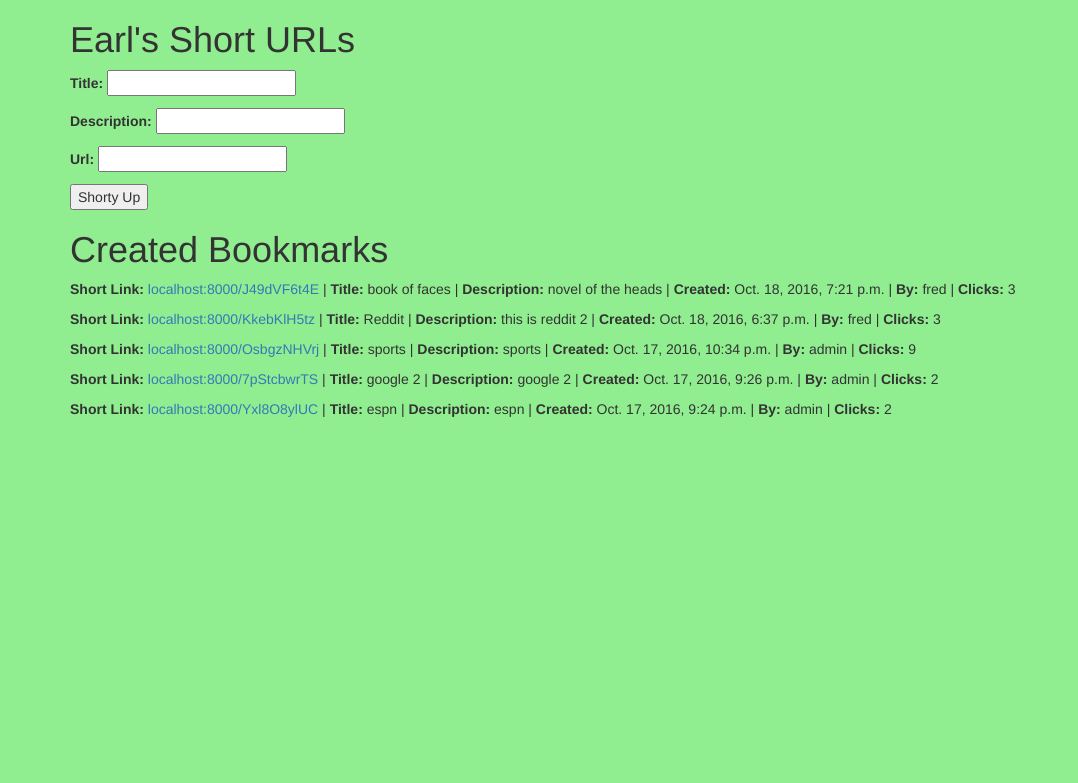
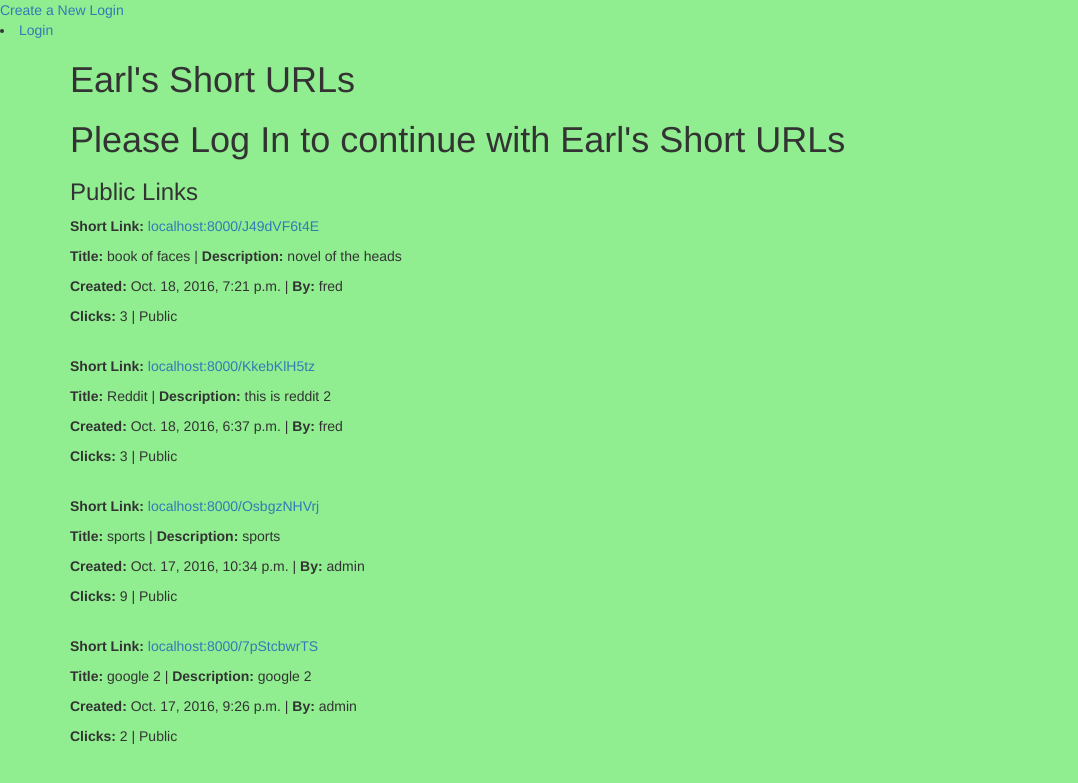
Before and after one commit to tdhuynh/url_shortener, a Django app: page / in a window 1280 px wide. Shown: the top 783 px of the page, without its empty margins (0-1078 px from the left). Run offline with Django 3.2, Linux system fonts and the light colour scheme; data comes from the database, SQL or seed files in the repository; both versions use the stored data as it was after the commit; some libraries are stand-ins or nearby versions.

Commit message:
working code, private and public working, need css

```diff
--- a/url_shortener/short_app/models.py
+++ b/url_shortener/short_app/models.py
@@ -8,6 +8,7 @@ class Bookmark(models.Model):
     url = models.URLField()
     short_url = models.CharField(max_length=10, null=True, blank=True)
     created = models.DateTimeField(auto_now_add=True)
+    private = models.BooleanField(default=False)
 
     def __str__(self):
         return self.title
--- a/url_shortener/short_app/views.py
+++ b/url_shortener/short_app/views.py
@@ -1,17 +1,25 @@
 from django.shortcuts import render
 from django.views import View
-from django.views.generic.edit import CreateView
+from django.views.generic.edit import CreateView, UpdateView
 from django.contrib.auth.models import User
+from django.contrib.auth.forms import UserCreationForm
 from short_app.models import Bookmark, Click
 from django.urls import reverse_lazy
 from random import choice
 from string import ascii_letters, digits
 from django.http import HttpResponseRedirect
 
+
+class UserCreateView(CreateView):
+    model = User
+    form_class = UserCreationForm
+    success_url = reverse_lazy("bookmark_create_view")
+
+
 class BookmarkCreateView(CreateView):
     model = Bookmark
     success_url = reverse_lazy("bookmark_create_view")
-    fields = ('title', 'description', 'url')
+    fields = ('title', 'description', 'url', 'private')
 
     def form_valid(self, form):
         instance = form.save(commit=False)
@@ -27,6 +35,12 @@ class BookmarkCreateView(CreateView):
         return context
 
 
+class BookmarkUpdateView(UpdateView):
+    model = Bookmark
+    success_url = reverse_lazy("bookmark_create_view")
+    fields = ('title', 'description', 'url', 'private')
+
+
 class ShortView(View):
     def get(self, request, short_url):
         full = Bookmark.objects.get(short_url=short_url)
--- a/url_shortener/templates/base.html
+++ b/url_shortener/templates/base.html
@@ -12,11 +12,18 @@
         </style>
     </head>
     <body>
+
+        {% if not request.user.is_authenticated %}
+                      <a href="{% url 'user_create_view' %}">Create a New Login</a>
+                      <li><a href="{% url 'login' %}">Login</a></li>
+                      {% else %}
+                      <li><a href="{% url 'logout' %}?next={% url 'bookmark_create_view' %}">Logout</a></li>
+                  {% endif %}
         <div class="container">
             <h1>Earl's Short URLs</h1>
-
             {% block content %}
             {% endblock %}
+
         </div>
     </body>
 </html>
--- a/url_shortener/templates/short_app/bookmark_form.html
+++ b/url_shortener/templates/short_app/bookmark_form.html
@@ -1,7 +1,10 @@
 {% extends 'base.html' %}
 
 {% block content %}
-
+{% if request.user.is_authenticated %}
+    <p>
+        You are logged in as: {{ user }}
+    </p>
         <form class="" action="" method="post">
             {% csrf_token %}
             {{ form.as_p }}
@@ -10,15 +13,50 @@
 
         <h1>Created Bookmarks</h1>
         {% for bookmark in bookmark_list %}
+            {% if bookmark.user == user %}
                 <p>
-            <b>Short Link:</b> <a href="{% url 'short_view' bookmark.short_url %}">localhost:8000/{{ bookmark.short_url }}</a> |
+                    <b>Short Link:</b> <a href="{% url 'short_view' bookmark.short_url %}">localhost:8000/{{ bookmark.short_url }}</a>
+                </p>
+                <p>
                     <b>Title: </b> {{ bookmark }} |
-            <b>Description: </b> {{ bookmark.description }} |
+                    <b>Description: </b> {{ bookmark.description }}
+                </p>
+                <p>
                     <b>Created: </b> {{ bookmark.created }} |
-            <b>By:</b> {{ bookmark.user }} |
-            <b>Clicks:</b> {{ bookmark.click_count }}
+                    <b>By:</b> {{ bookmark.user }}
                 </p>
+                <p>
+                    <b>Clicks:</b> {{ bookmark.click_count }} |
+                    {% if bookmark.user.id == user.id %}
+                        <a href="{% url 'bookmark_update_view' bookmark.id %}">Edit</a>
+                        {% else %}
+                            Public Link
+                    {% endif %}
+                </p>
+            {% endif %}
+            <br><br>
         {% endfor %}
+    {% else %}
+        <h1>Please Log In to continue with Earl's Short URLs</h1>
+{% endif %}
 
-
+<h3>Public Links</h3>
+{% for bookmark in bookmark_list %}
+    {% if bookmark.private == False %}
+        <p>
+            <b>Short Link:</b> <a href="{% url 'short_view' bookmark.short_url %}">localhost:8000/{{ bookmark.short_url }}</a>
+        </p>
+        <p>
+            <b>Title: </b> {{ bookmark }} |
+            <b>Description: </b> {{ bookmark.description }}
+        </p>
+        <p>
+            <b>Created: </b> {{ bookmark.created }} |
+            <b>By:</b> {{ bookmark.user }}
+        </p>
+        <p>
+            <b>Clicks:</b> {{ bookmark.click_count }} | Public
+        <br><br>
+    {% endif %}
+{% endfor %}
 {% endblock %}
--- a/url_shortener/url_shortener/settings.py
+++ b/url_shortener/url_shortener/settings.py
@@ -119,3 +119,4 @@ USE_TZ = True
 # https://docs.djangoproject.com/en/1.10/howto/static-files/
 
 STATIC_URL = '/static/'
+LOGIN_REDIRECT_URL = "/"
--- a/url_shortener/url_shortener/urls.py
+++ b/url_shortener/url_shortener/urls.py
@@ -1,11 +1,14 @@
 
-from django.conf.urls import url
+from django.conf.urls import url, include
 from django.contrib import admin
-from short_app.views import BookmarkCreateView, ShortView
+from short_app.views import BookmarkCreateView, ShortView, UserCreateView, BookmarkUpdateView
 
 urlpatterns = [
     url(r'^admin/', admin.site.urls),
+    url('^', include('django.contrib.auth.urls')),
+    url(r'^create_user/$', UserCreateView.as_view(), name='user_create_view'),
     url(r'^$', BookmarkCreateView.as_view(), name='bookmark_create_view'),
+    url(r'^(?P<pk>\d+)$', BookmarkUpdateView.as_view(), name='bookmark_update_view'),
     url(r'^(?P<short_url>\w+)/$', ShortView.as_view(), name='short_view'),
 
 ]
```
Also changed, not shown: url_shortener/templates/auth/user_form.html (added, +11 -0 lines), url_shortener/templates/registration/login.html (added, +11 -0 lines), url_shortener/db.sqlite3, url_shortener/short_app/migrations/0003_bookmark_private.py (added), url_shortener/short_app/migrations/0004_auto_20161018_1904.py (added). Lines whose indentation alone changed are shown as unchanged.
